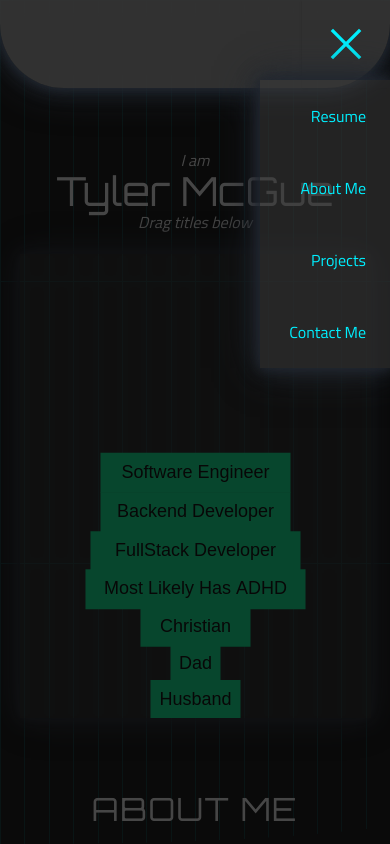
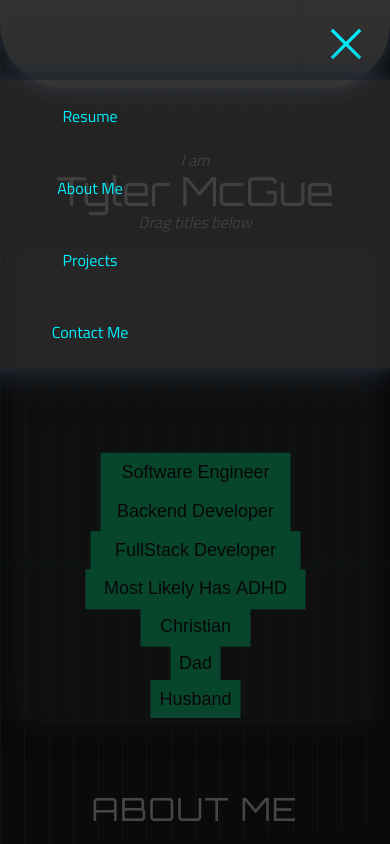
Before and after one commit to MixedJello/Portfolio, a Next.js app in the folder frontend/: page / in a window 390 px wide. Both pictures are taken after a click on the button "Open menu". Shown: the top 844 px of the page. Built offline with nearby package versions, Linux system fonts and the light colour scheme.

Commit message:
Tweaked CSS

```diff
--- a/frontend/src/components/Navigation/TopNav/MobileNav.tsx
+++ b/frontend/src/components/Navigation/TopNav/MobileNav.tsx
@@ -50,12 +50,12 @@ const MobileNav = ({ setNavbar, navbar }: Props) => {
             navbar ? "opacity-100 active" : "opacity-0 pointer-events-none"
           }`}
         >
-          <div className={`fixed top-20 right-0 w-1/3 h-auto mbl-nav shadow-lg transform transition-transform duration-300 flex flex-col items-end ${
+          <div className={`fixed top-20 right-0 w-150 h-auto mbl-nav shadow-lg transform transition-transform duration-300 flex flex-col items-center ${
             navbar ? "translate-x-0 block" : "translate-x-full hidden"
           }`}>
             {mobileLinks.map((link) => (
               <Link
-                className="px-6 py-6"
+                className="px-6 py-6 flex items-center"
                 href={link.href}
                 key={link.href}
                 onClick={() => setNavbar((navbar = false))}
```
